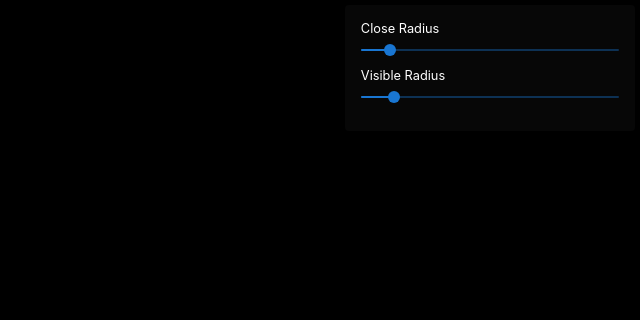
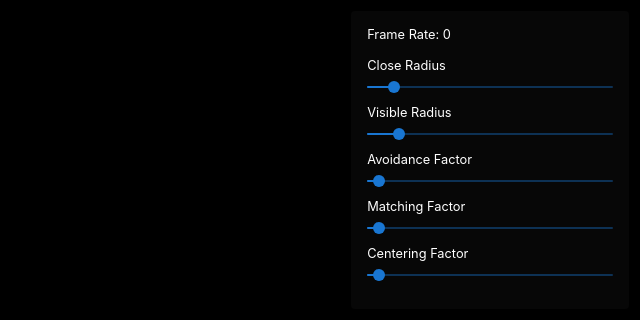
Before and after one commit to zerefwayne/boids, a React (Create React App) app: page / in a window 1280 px wide. Shown: the top 320 px of the page, without its empty margins (640-1280 px from the left). Built offline with nearby package versions, Linux system fonts and the light colour scheme.

Commit message:
Add frame rate and factor controls

```diff
--- a/src/App.js
+++ b/src/App.js
@@ -6,16 +6,35 @@ import P5Sketch from "./p5-sketch";
 function App() {
   const [closeRadius, setCloseRadius] = useState(10);
   const [visibleRadius, setVisibleRadius] = useState(30);
+  const [avoidanceFactor, setAvoidanceFactor] = useState(0.05);
+  const [matchingFactor, setMatchingFactor] = useState(0.05);
+  const [centeringFactor, setCenteringFactor] = useState(0.001);
+
+  const [frameRate, setFrameRate] = useState(0);
 
   return (
     <div className="container">
-      <P5Sketch closeRadius={closeRadius} visibleRadius={visibleRadius} />
+      <P5Sketch
+        closeRadius={closeRadius}
+        visibleRadius={visibleRadius}
+        avoidanceFactor={avoidanceFactor}
+        matchingFactor={matchingFactor}
+        centeringFactor={centeringFactor}
+        setFrameRate={setFrameRate}
+      />
       <div className="controls-container">
         <Controls
           closeRadius={closeRadius}
           setCloseRadius={setCloseRadius}
           visibleRadius={visibleRadius}
           setVisibleRadius={setVisibleRadius}
+          avoidanceFactor={avoidanceFactor}
+          setAvoidanceFactor={setAvoidanceFactor}
+          matchingFactor={matchingFactor}
+          setMatchingFactor={setMatchingFactor}
+          centeringFactor={centeringFactor}
+          setCenteringFactor={setCenteringFactor}
+          frameRate={frameRate}
         />
       </div>
     </div>
--- a/src/Boid.js
+++ b/src/Boid.js
@@ -74,7 +74,7 @@ function Boid(x, y, v_x, v_y) {
     this.history.push({ x: this.x, y: this.y });
 
     // Limit the history length to 25 for a fading trail effect
-    if (this.history.length > 40) {
+    if (this.history.length > 30) {
       this.history.shift();
     }
   };
--- a/src/Controls.css
+++ b/src/Controls.css
@@ -1,5 +1,5 @@
 .controls {
-  padding: .3rem;
+  padding: .7rem;
 
   display: flex;
   flex-direction: column;
--- a/src/Controls.js
+++ b/src/Controls.js
@@ -3,32 +3,90 @@ import "./Controls.css";
 import Paper from "@mui/material/Paper";
 import Slider from "@mui/material/Slider";
 
-function Controls({ closeRadius, setCloseRadius, visibleRadius, setVisibleRadius }) {
+function Controls({
+  closeRadius,
+  setCloseRadius,
+  visibleRadius,
+  setVisibleRadius,
+  avoidanceFactor,
+  setAvoidanceFactor,
+  matchingFactor,
+  setMatchingFactor,
+  centeringFactor,
+  setCenteringFactor,
+  frameRate
+}) {
   return (
     <div className="controls">
-      <Paper sx={{ padding: "1rem", backgroundColor: "rgba(10, 10, 10, 0.7)", color: "white" }}>
-        <p style={{fontSize: '.8rem'}}>Close Radius</p>
+      <Paper
+        sx={{
+          padding: "1rem",
+          backgroundColor: "rgba(10, 10, 10, 0.7)",
+          color: "white",
+        }}
+      >
+        <p style={{ fontSize: ".8rem", marginBottom: "1rem"}}>Frame Rate: {frameRate}</p>
+        <p style={{ fontSize: ".8rem" }}>Close Radius</p>
         <Slider
           value={closeRadius}
-          onChange={(event, newValue) => {setCloseRadius(newValue)}}
+          onChange={(event, newValue) => {
+            setCloseRadius(newValue);
+          }}
           step={1}
           max={50}
           min={5}
           size="small"
           valueLabelDisplay="auto"
         />
-        <p style={{fontSize: '.8rem'}}>Visible Radius</p>
+        <p style={{ fontSize: ".8rem" }}>Visible Radius</p>
         <Slider
           value={visibleRadius}
-          onChange={(event, newValue) => {setVisibleRadius(newValue)}}
+          onChange={(event, newValue) => {
+            setVisibleRadius(newValue);
+          }}
           step={1}
           max={200}
           min={5}
           size="small"
           valueLabelDisplay="auto"
         />
+        <p style={{ fontSize: ".8rem" }}>Avoidance Factor</p>
+        <Slider
+          value={avoidanceFactor}
+          onChange={(event, newValue) => {
+            setAvoidanceFactor(newValue);
+          }}
+          step={0.01}
+          max={1}
+          min={0}
+          size="small"
+          valueLabelDisplay="auto"
+        />
+        <p style={{ fontSize: ".8rem" }}>Matching Factor</p>
+        <Slider
+          value={matchingFactor}
+          onChange={(event, newValue) => {
+            setMatchingFactor(newValue);
+          }}
+          step={0.01}
+          max={1}
+          min={0}
+          size="small"
+          valueLabelDisplay="auto"
+        />
+        <p style={{ fontSize: ".8rem" }}>Centering Factor</p>
+        <Slider
+          value={centeringFactor}
+          onChange={(event, newValue) => {
+            setCenteringFactor(newValue);
+          }}
+          step={0.001}
+          max={0.02}
+          min={0}
+          size="small"
+          valueLabelDisplay="auto"
+        />
       </Paper>
-
     </div>
   );
 }
--- a/src/p5-sketch.js
+++ b/src/p5-sketch.js
@@ -2,13 +2,14 @@ import React, { useState } from "react";
 import Sketch from "react-p5";
 import Boid from "./Boid";
 
-function P5Sketch({ closeRadius, visibleRadius }) {
-  const AVOIDANCE_FACTOR = 0.05;
-
-  const MATCHING_FACTOR = 0.05;
-
-  const CENTERING_FACTOR = 0.0001;
-
+function P5Sketch({
+  closeRadius,
+  visibleRadius,
+  avoidanceFactor,
+  matchingFactor,
+  centeringFactor,
+  setFrameRate
+}) {
   const NUMBER_OF_BOIDS = 300;
 
   const [boids, setBoids] = useState([]);
@@ -34,16 +35,18 @@ function P5Sketch({ closeRadius, visibleRadius }) {
   const draw = (p5) => {
     p5.background(0, 23, 68);
 
+    setFrameRate(p5.frameRate().toFixed(2));
+
     boids.forEach((boid) =>
-      boid.seperation(p5, boids, closeRadius, AVOIDANCE_FACTOR)
+      boid.seperation(p5, boids, closeRadius, avoidanceFactor)
     );
 
     boids.forEach((boid) =>
-      boid.alignment(p5, boids, visibleRadius, MATCHING_FACTOR)
+      boid.alignment(p5, boids, visibleRadius, matchingFactor)
     );
 
     boids.forEach((boid) =>
-      boid.cohesion(p5, boids, visibleRadius, CENTERING_FACTOR)
+      boid.cohesion(p5, boids, visibleRadius, centeringFactor)
     );
 
     boids.forEach((boid) => boid.update(p5));
```
